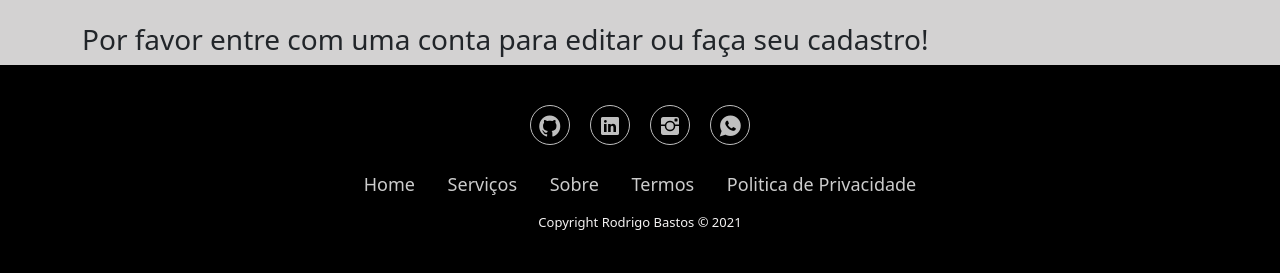
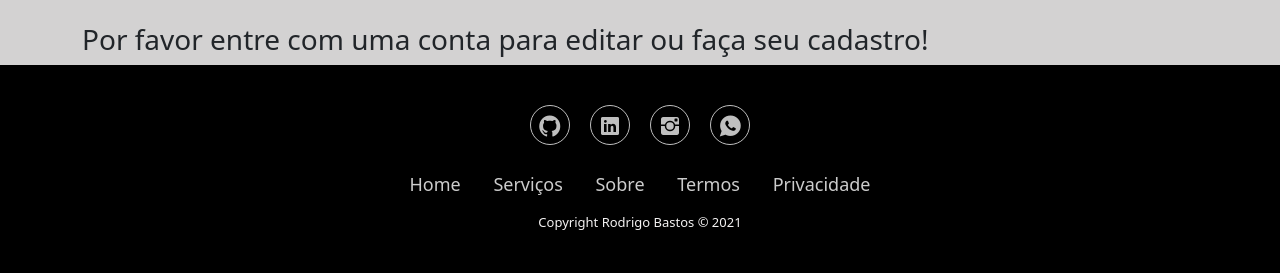
Before and after one commit to 0Rodrigo0/Blog123, a Django app: page /add_category/ in a window 1280 px wide. Shown: the part 697-970 px from the top of the page. Run offline with Django 3.2, Linux system fonts and the light colour scheme; some libraries are stand-ins or nearby versions.

Commit message:
novo post

```diff
--- a/django_project/MeuBlog/templates/base.html
+++ b/django_project/MeuBlog/templates/base.html
@@ -175,7 +175,7 @@
                   <li class="list-inline-item"><a href="#">Serviços</a></li>
                   <li class="list-inline-item"><a href="#">Sobre</a></li>
                   <li class="list-inline-item"><a href="#">Termos</a></li>
-                  <li class="list-inline-item"><a href="#">Politica de Privacidade</a></li>
+                  <li class="list-inline-item"><a href="#">Privacidade</a></li>
               </ul>
               <p class="copyright">Copyright Rodrigo Bastos © 2021</p>
           </footer>
```
Also changed, not shown: django_project/db.sqlite3, django_project/media/images/robo.png (added).
